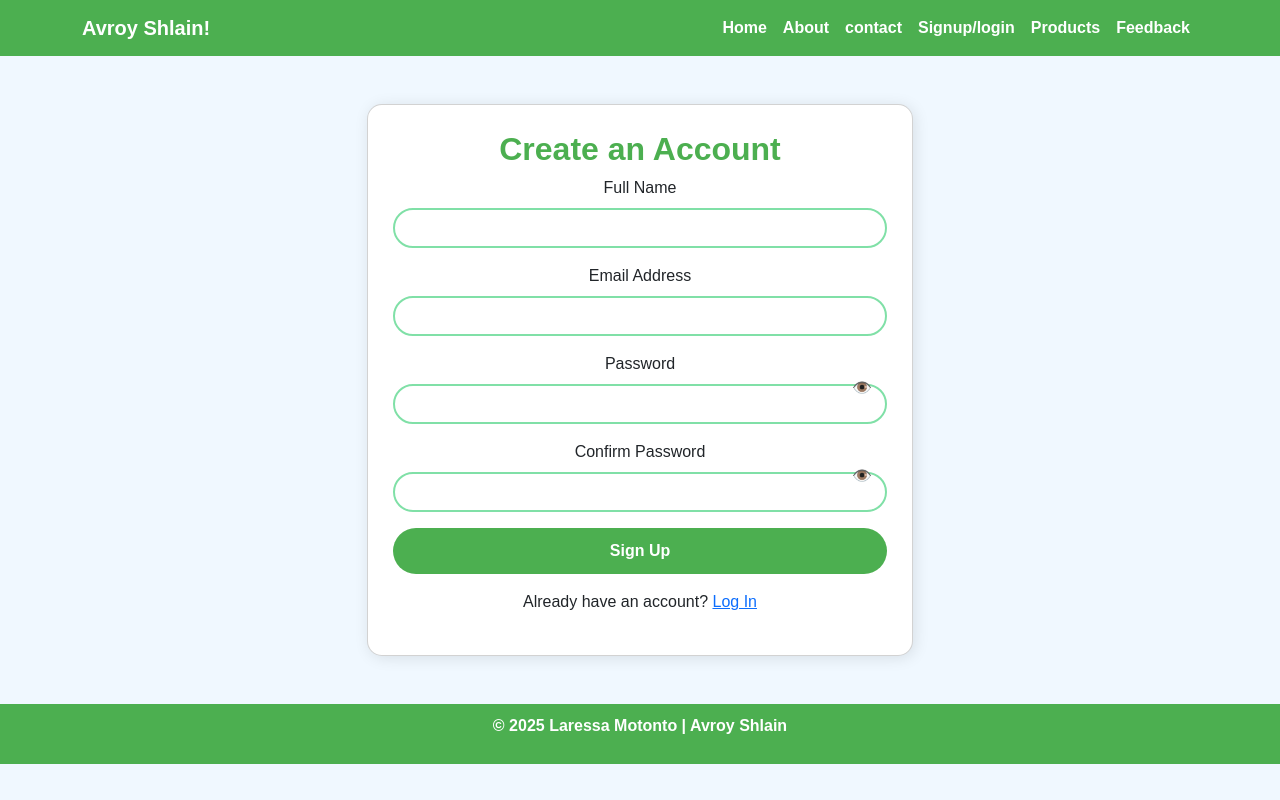
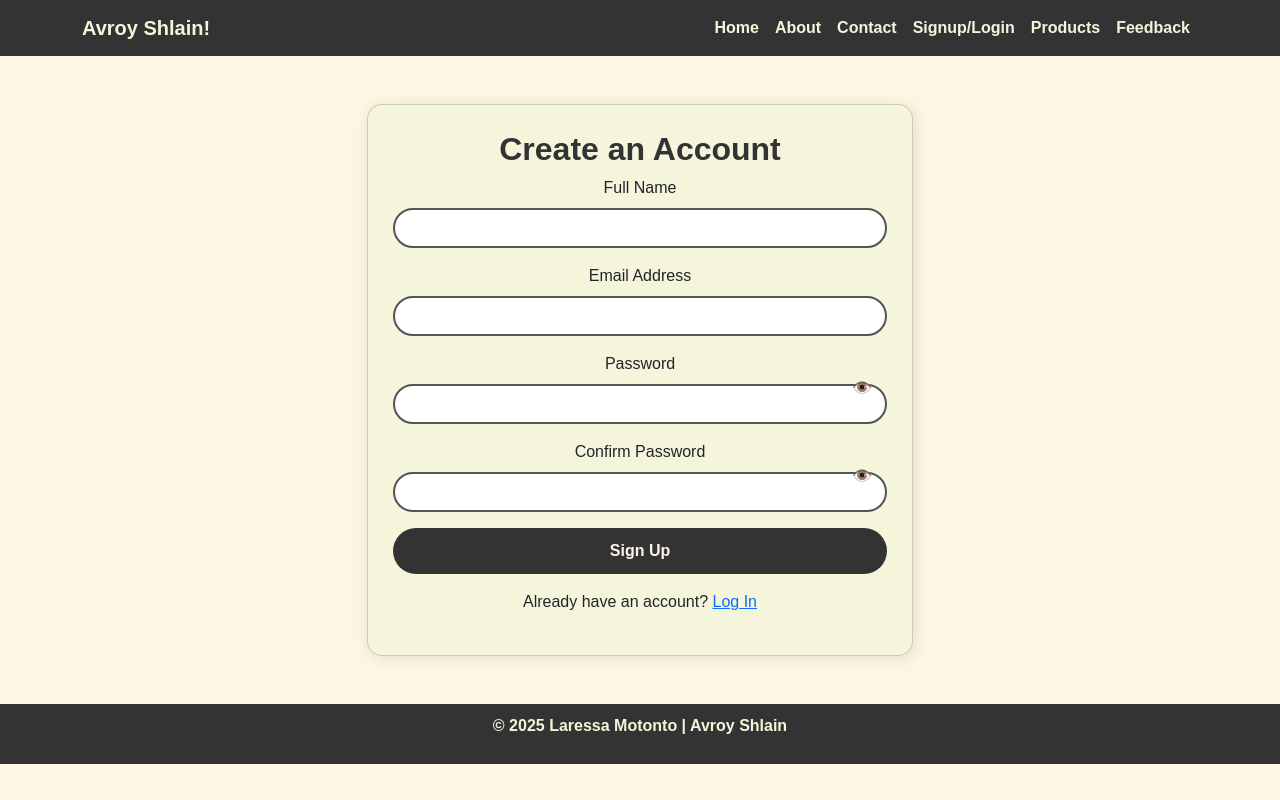
Before and after one commit to 200-laressa/avroy-shlain-cosmetics, a plain HTML site: page signup.html in a window 1280 px wide. Drawn offline with nearby package versions, Linux system fonts and the light colour scheme.

Commit message:
Update signup.html

```diff
--- a/signup.html
+++ b/signup.html
@@ -1,57 +1,69 @@
 <!DOCTYPE html>
 <html lang="en">
 <head>
-    <meta charset="UTF-8">
-    <meta name="viewport" content="width=device-width, initial-scale=1.0">
+  <meta charset="UTF-8" />
+  <meta name="viewport" content="width=device-width, initial-scale=1.0"/>
   <title>Signup & Login - Glow with Avroy Shlain</title>
-
-    <!-- Bootstrap CSS -->
-    <link href="https://cdn.jsdelivr.net/npm/bootstrap@5.3.0/dist/css/bootstrap.min.css" rel="stylesheet">
+  <link href="https://cdn.jsdelivr.net/npm/bootstrap@5.3.0/dist/css/bootstrap.min.css" rel="stylesheet"/>
 
   <style>
+    :root {
+      --beige-light: #fdf6e3;
+      --beige: #f5f5dc;
+      --beige-dark: #e4dbc3;
+      --grey-dark: #333;
+      --grey-medium: #555;
+    }
+
     body {
-            background-color: #f0f8ff;
+      background-color: var(--beige-light);
       font-family: "Poppins", sans-serif;
+      color: var(--grey-dark);
     }
 
     .navbar {
-            background-color: #4caf50 !important;
+      background-color: var(--grey-dark) !important;
     }
 
     .navbar-brand, .nav-link {
-            color: white !important;
+      color: var(--beige) !important;
       font-weight: bold;
+    }
+
+    .nav-link:hover {
+      color: var(--beige-dark) !important;
     }
 
     .card {
       border-radius: 15px;
       box-shadow: 2px 2px 15px rgba(0, 0, 0, 0.1);
-            background: white;
+      background: var(--beige);
       padding: 25px;
       text-align: center;
     }
 
     h2 {
-            color: #4caf50;
+      color: var(--grey-dark);
       font-weight: bold;
     }
 
     .form-control {
       border-radius: 25px;
-            border: 2px solid #80e0a7;
+      border: 2px solid var(--grey-medium);
+      background-color: #fff;
     }
 
     .btn-custom {
-            background: #4caf50;
+      background: var(--grey-dark);
       border-radius: 25px;
       padding: 10px;
-            color: white;
+      color: var(--beige-light);
       font-weight: bold;
       transition: 0.3s;
     }
 
     .btn-custom:hover {
-            background: #388e3c;
+      background: var(--grey-medium);
     }
 
     .password-container {
@@ -64,14 +76,14 @@
       top: 50%;
       transform: translateY(-50%);
       cursor: pointer;
-            color: #888;
+      color: #999;
     }
 
     footer {
       text-align: center;
       padding: 10px;
-            background: #4caf50;
-            color: white;
+      background: var(--grey-dark);
+      color: var(--beige);
       font-weight: bold;
       margin-top: 20px;
     }
@@ -90,8 +102,8 @@
       <ul class="navbar-nav ms-auto">
         <li class="nav-item"><a class="nav-link" href="index.html">Home</a></li>
         <li class="nav-item"><a class="nav-link" href="about.html">About</a></li>
-                    <li class="nav-item"><a class="nav-link active" href="contact.html">contact</a></li>
-                    <li class="nav-item"><a class="nav-link" href="signup.html">Signup/login</a></li>
+        <li class="nav-item"><a class="nav-link" href="contact.html">Contact</a></li>
+        <li class="nav-item"><a class="nav-link active" href="signup.html">Signup/Login</a></li>
         <li class="nav-item"><a class="nav-link" href="products.html">Products</a></li>
         <li class="nav-item"><a class="nav-link" href="feedback.html">Feedback</a></li>
       </ul>
@@ -99,7 +111,7 @@
   </div>
 </nav>
 
-    <!-- Signup & Login Section -->
+<!-- Signup/Login Section -->
 <div class="container">
   <div class="row justify-content-center my-5">
     <div class="col-md-6">
@@ -147,7 +159,7 @@
 <!-- Bootstrap JS -->
 <script src="https://cdn.jsdelivr.net/npm/bootstrap@5.3.0/dist/js/bootstrap.min.js"></script>
 
-    <!-- Custom JavaScript -->
+<!-- JavaScript Logic -->
 <script>
   const form = document.getElementById("auth-form");
   const toggleForm = document.getElementById("toggle-form");
@@ -198,11 +210,7 @@
 
   function togglePassword(id) {
     const input = document.getElementById(id);
-            if (input.type === "password") {
-                input.type = "text";
-            } else {
-                input.type = "password";
-            }
+    input.type = input.type === "password" ? "text" : "password";
   }
 </script>
 
```
Lines whose indentation alone changed are shown as unchanged.
